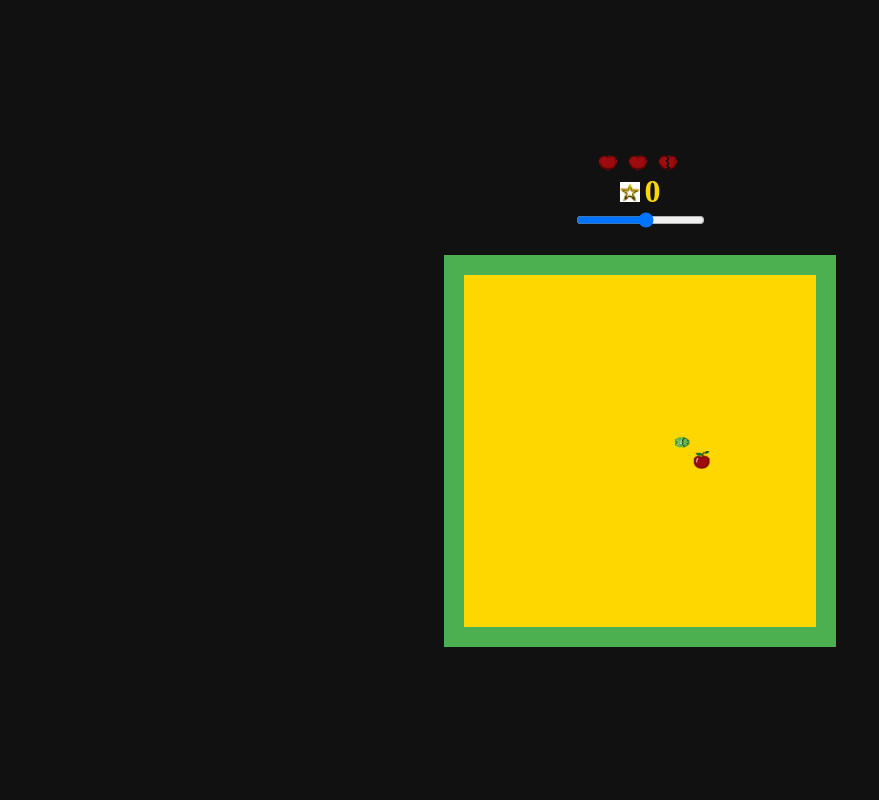
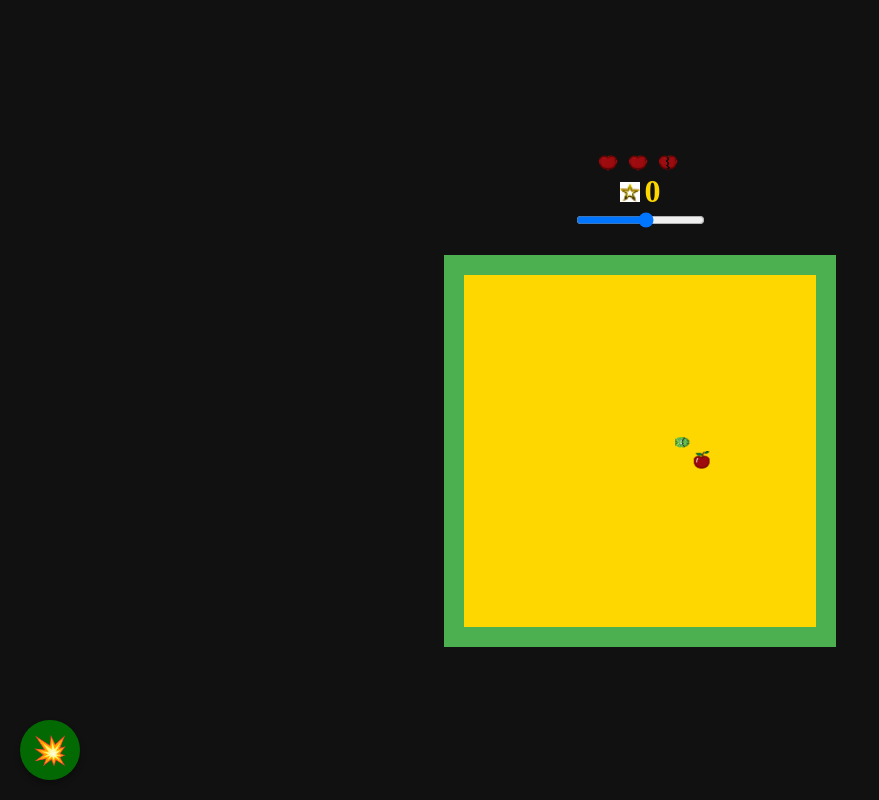
Before and after one commit to tania-programator/snake-and-grape, a plain HTML site: page index.html in a window 1280 px wide. Shown: the whole page, without its empty margins (0-879 px from the left). Drawn offline with Linux system fonts and the light colour scheme.

Commit message:
shootbtn

```diff
--- a/index.html
+++ b/index.html
@@ -40,6 +40,33 @@
 			<button id="exit-btn" class="btn gray">Вийти</button>
 		</div>
 	</div>
+	<!-- Кнопка для стрільби -->
+	<button id="shoot-btn">💥</button>
+
+	<style>
+		#shoot-btn {
+			position: absolute;
+			bottom: 20px;
+			left: 20px;
+			width: 60px;
+			height: 60px;
+			border-radius: 50%;
+			border: none;
+			background: rgba(0, 128, 0, 0.8);
+			color: white;
+			font-size: 28px;
+			font-weight: bold;
+			box-shadow: 0 4px 6px rgba(0, 0, 0, 0.3);
+			z-index: 1000;
+			/* поверх canvas */
+			user-select: none;
+		}
+
+		#shoot-btn:active {
+			background: rgba(0, 100, 0, 1);
+			transform: scale(0.95);
+		}
+	</style>
 	<script src="script.js"></script>
 </body>
 
--- a/script.js
+++ b/script.js
@@ -610,4 +610,12 @@ document.addEventListener('DOMContentLoaded', () => {
 			}
 		}
 	});
+	const shootBtn = document.getElementById('shoot-btn');
+	if (shootBtn) {
+		shootBtn.addEventListener('click', shootSeed);
+		shootBtn.addEventListener('touchstart', (e) => {
+			e.preventDefault(); // щоб не було залипання або скролу
+			shootSeed();
+		});
+	}
 });
```
